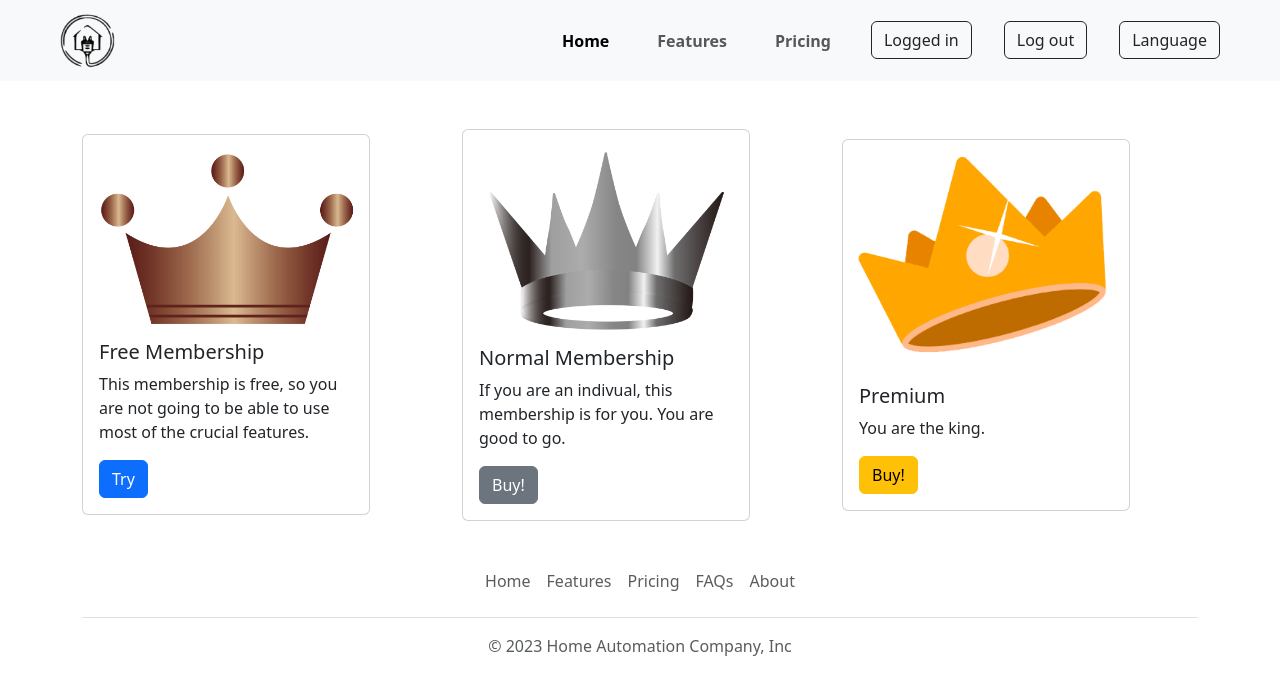
After one commit to meryemAhiskali/home-automation-project, a PHP site: page /pricing.php in a window 1280 px wide. The commit adds this page. Shown: the top 695 px of the page. Run offline with PHP 8.4, Linux system fonts and the light colour scheme.

Commit message:
Add pages

```diff
--- a/navbar.php
+++ b/navbar.php
@@ -10,13 +10,13 @@
         <div class="d-flex me-5" id="navbarSupportedContent">
         <ul class="navbar-nav me-auto mb-2 mb-lg-0">
             <li class="nav-item mx-3">
-            <a class="nav-link active" aria-current="page" href="./landingPage.php"><b>Home</b></a>
+            <a class="nav-link active" aria-current="page" href="/home-automation-project/consumer/landingPage.php"><b>Home</b></a>
             </li>
             <li class="nav-item mx-3">
             <a class="nav-link" href="/home-automation-project/consumer/features.php"><b>Features</b></a>
             </li>
             <li class="nav-item mx-3">
-            <a class="nav-link" href="#"><b>Pricing</b></a>
+            <a class="nav-link" href="/home-automation-project/pricing.php"><b>Pricing</b></a>
             </li>
             <li class="nav-item mx-3">
                 <button type="button" class="btn btn-outline-dark">Logged in</button>
--- /dev/null
+++ b/pricing.php
@@ -0,0 +1,50 @@
+<!DOCTYPE html>
+<html lang="en">
+<head>
+    <meta charset="UTF-8">
+    <meta http-equiv="X-UA-Compatible" content="IE=edge">
+    <meta name="viewport" content="width=device-width, initial-scale=1.0">
+    <link  href="https://cdn.jsdelivr.net/npm/bootstrap@5.3.0-alpha3/dist/css/bootstrap.min.css" rel="stylesheet" integrity="sha384-KK94CHFLLe+nY2dmCWGMq91rCGa5gtU4mk92HdvYe+M/SXH301p5ILy+dN9+nJOZ" crossorigin="anonymous">
+    <script src="https://cdn.jsdelivr.net/npm/bootstrap@5.3.0-alpha3/dist/js/bootstrap.bundle.min.js" integrity="sha384-ENjdO4Dr2bkBIFxQpeoTz1HIcje39Wm4jDKdf19U8gI4ddQ3GYNS7NTKfAdVQSZe" crossorigin="anonymous"></script>
+    <title>Pricing</title>
+</head>
+<body>
+    <?php include "./navbar.php" ?>
+
+    <div class="container">
+        <div class="row align-items-center">
+            <div class="col-4">
+                <div class="card" style="width: 18rem;">
+                <img src="./consumer/images/bronze.png" class="card-img-top" alt="Bronze">
+                <div class="card-body">
+                    <h5 class="card-title">Free Membership</h5>
+                    <p class="card-text">This membership is free, so you are not going to be able to use most of the crucial features.</p>
+                    <a href="#" class="btn btn-primary">Try</a>
+                </div>
+                </div>
+            </div>
+            <div class="col-4">
+                <div class="card" style="width: 18rem;">
+                <img src="./consumer/images/silver.png" class="card-img-top" alt="Silver">
+                <div class="card-body">
+                    <h5 class="card-title">Normal Membership</h5>
+                    <p class="card-text">If you are an indivual, this membership is for you. You are good to go.</p>
+                    <a href="#" class="btn btn-secondary">Buy!</a>
+                </div>
+                </div>
+            </div>
+            <div class="col-4">
+                <div class="card" style="width: 18rem;">
+                <img src="./consumer/images/premium.png" class="card-img-top" alt="Gold">
+                <div class="card-body">
+                    <h5 class="card-title">Premium</h5>
+                    <p class="card-text">You are the king.</p>
+                    <a href="#" class="btn btn-warning">Buy!</a>
+                </div>
+                </div>
+            </div>
+        </div>
+    </div>
+    <?php include "./footer.php" ?>
+</body>
+</html>
```
Also changed, not shown: consumer/images/bronze.png (added), consumer/images/premium.png (added), consumer/images/silver.png (added).
